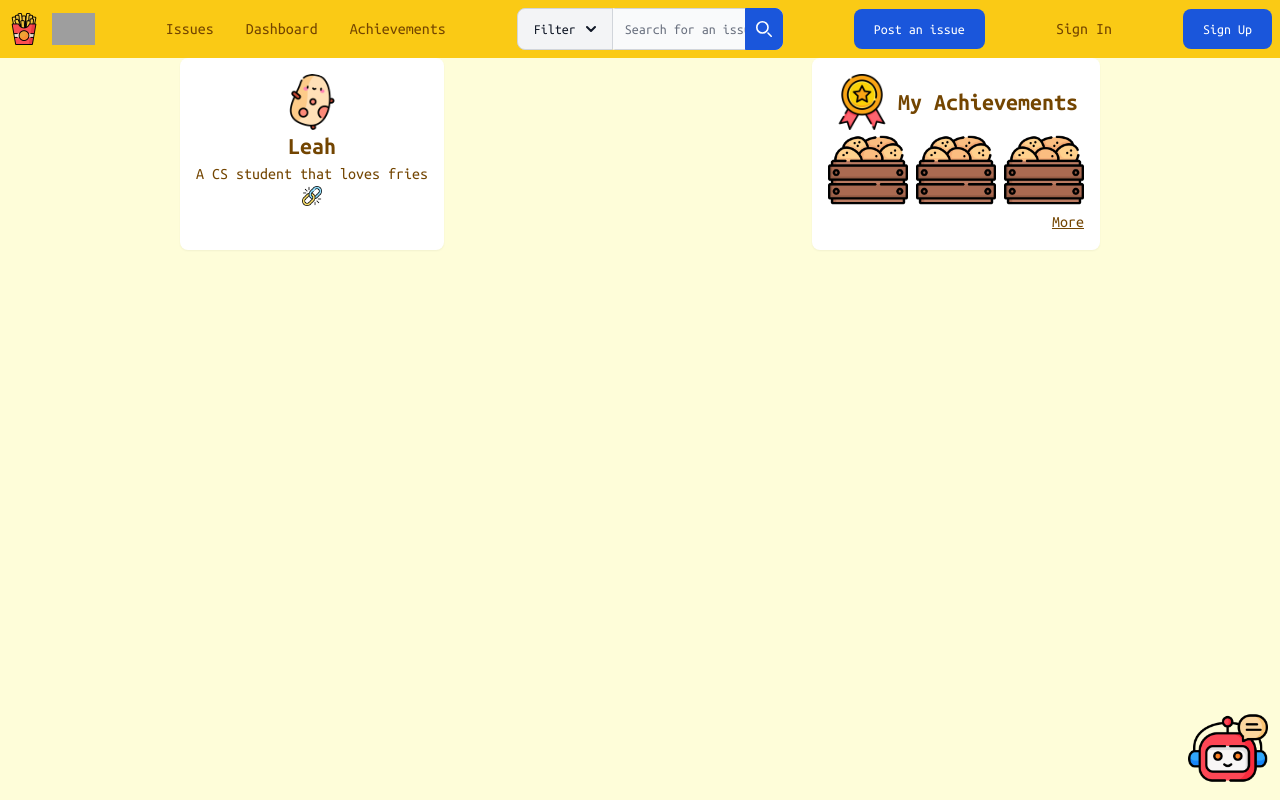
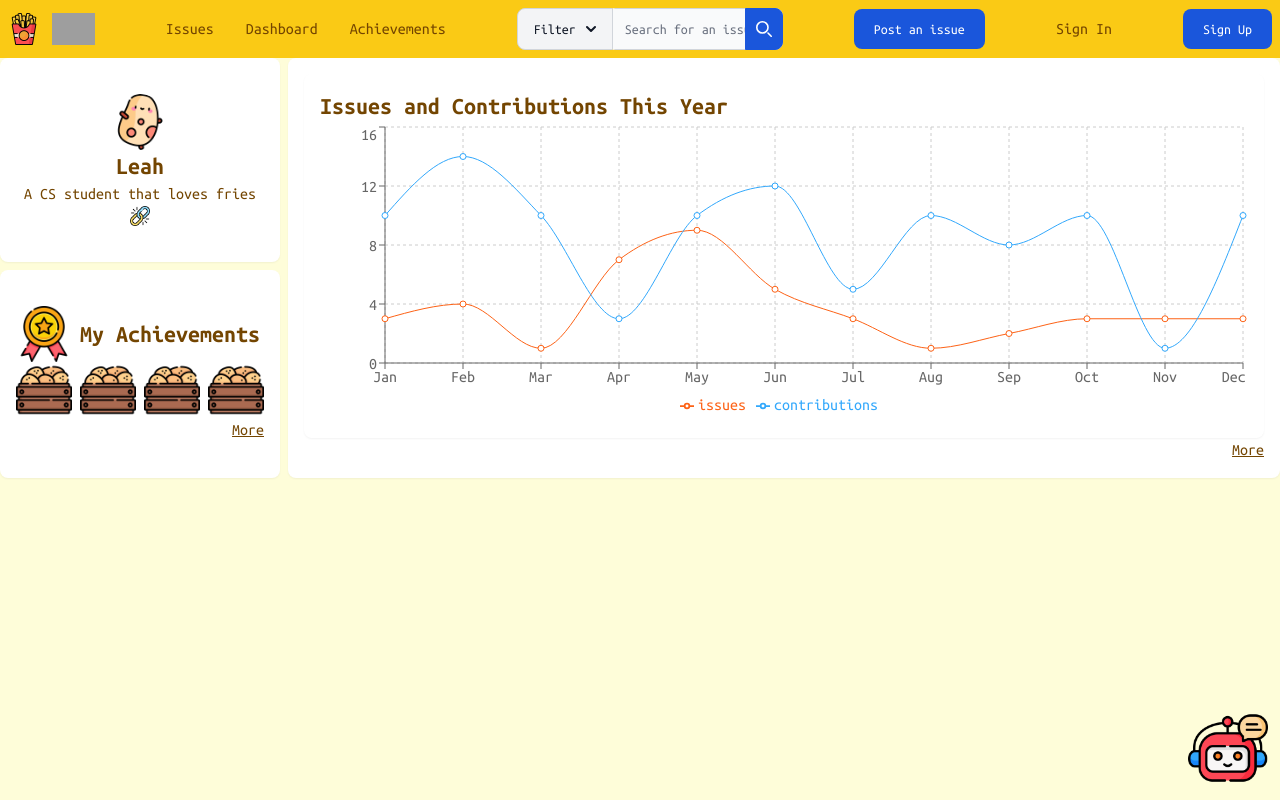
Before and after one commit to XinyuZ0416/GitFries-v2, a Next.js app: page /profile in a window 1280 px wide. Shown: the top 800 px of the page. Built offline with nearby package versions, Linux system fonts and the light colour scheme; grey boxes are pictures that could not be loaded.

Commit message:
added profile pic/ achievements/chart cards on profile page

```diff
--- a/src/app/dashboard/page.tsx
+++ b/src/app/dashboard/page.tsx
@@ -8,7 +8,7 @@ import RequireSignInSignUp from '@/components/require-signin-signup'
 export default function DashboardPage() {
   return (
     <>
-    <GitFriesLineChart />
+    <GitFriesLineChart title='All Issues and Contributions This Year' />
     <div className='flex w-full justify-around'>
       <GitFriesBarChart title="All Issues This Week" color="#FD6216" />
       <GitFriesPieChart title="All Issues by Language" />
--- a/src/app/profile/page.tsx
+++ b/src/app/profile/page.tsx
@@ -1,13 +1,19 @@
-import ProfileBadgeCard from '@/components/profile-badge-card'
+import ProfileAchievementsCard from '@/components/profile-achievements-card'
+import ProfileDashboardCard from '@/components/profile-dashboard-card'
 import ProfilePicCard from '@/components/profile-pic-card'
 import React from 'react'
 
 export default function ProfilePage() {
   return (
     <>
-    <div className='flex flex-row gap-2 justify-around'>
-      <ProfilePicCard />
-      <ProfileBadgeCard />
+    <div className='flex flex-col'>
+      <div className='flex flex-row gap-2 w-full'>
+        <div className='flex flex-col gap-2 min-w-fit justify-between'>
+          <ProfilePicCard />
+          <ProfileAchievementsCard />
+        </div>
+        <ProfileDashboardCard />
+      </div>
     </div>
     </>
   )
--- a/src/components/line-chart.tsx
+++ b/src/components/line-chart.tsx
@@ -2,28 +2,32 @@
 import React from 'react'
 import { LineChart, Line, XAxis, YAxis, CartesianGrid, Tooltip, Legend, ResponsiveContainer } from 'recharts'
 
-export default function GitFriesLineChart() {
-  type LineChartData = {
-    month: string,
-    issues: number,
-    contributions: number
-  }
+interface GitFriesLineChartProps {
+  title: string,
+}
 
+type LineChartData = {
+  month: string,
+  issues: number,
+  contributions: number
+}
+
+export default function GitFriesLineChart({title}: GitFriesLineChartProps) {
   const data: LineChartData[] = [
     {
-      month: "January",
+      month: "Jan",
       issues: 3,
       contributions: 10
     },{
-      month: "February",
+      month: "Feb",
       issues: 4,
       contributions: 14
     },{
-      month: "March",
+      month: "Mar",
       issues: 1,
       contributions: 10
     },{
-      month: "April",
+      month: "Apr",
       issues: 7,
       contributions: 3
     },{
@@ -31,31 +35,31 @@ export default function GitFriesLineChart() {
       issues: 9,
       contributions: 10
     },{
-      month: "June",
+      month: "Jun",
       issues: 5,
       contributions: 12
     },{
-      month: "July",
+      month: "Jul",
       issues: 3,
       contributions: 5
     },{
-      month: "August",
+      month: "Aug",
       issues: 1,
       contributions: 10
     },{
-      month: "September",
+      month: "Sep",
       issues: 2,
       contributions: 8
     },{
-      month: "October",
+      month: "Oct",
       issues: 3,
       contributions: 10
     },{
-      month: "November",
+      month: "Nov",
       issues: 3,
       contributions: 1
     },{
-      month: "December",
+      month: "Dec",
       issues: 3,
       contributions: 10
     },
@@ -63,8 +67,8 @@ export default function GitFriesLineChart() {
 
   return (
     <>
-    <div className='rounded-lg shadow-sm p-4'>
-      <h2 className="text-2xl font-bold">All Issues and Contributions This Year</h2>
+    <div className='rounded-lg shadow-sm p-4 w-full'>
+      <h2 className="text-2xl font-bold">{title}</h2>
       <ResponsiveContainer width="100%" height={300}>
         <LineChart data={data}>
           <CartesianGrid strokeDasharray="3 3" />
--- /dev/null
+++ b/src/components/profile-achievements-card.tsx
@@ -0,0 +1,22 @@
+import React from 'react'
+
+export default function ProfileAchievementsCard() {
+  return (
+    <>
+    <div className='flex flex-col flex-grow justify-center items-center rounded-lg shadow-sm p-4 bg-white'>
+      <div className='flex flex-row gap-2 items-center mr-auto'>
+        <img className='size-14' src='/badge.png' alt='user profile picture' />
+        <h2 className='text-2xl font-bold'>My Achievements</h2>
+      </div>
+
+      <div className='flex flex-row gap-2'>
+        <img className='size-14' src='/issue-hoarder.png' alt='issue hoarder' />
+        <img className='size-14' src='/issue-hoarder.png' alt='issue hoarder' />
+        <img className='size-14' src='/issue-hoarder.png' alt='issue hoarder' />
+        <img className='size-14' src='/issue-hoarder.png' alt='issue hoarder' />
+      </div>
+      <p className='font-normal underline ml-auto'>More</p>
+    </div>
+    </>
+  )
+}
--- a/src/components/profile-badge-card.tsx
+++ /dev/null
@@ -1,21 +0,0 @@
-import React from 'react'
-
-export default function ProfileBadgeCard() {
-  return (
-    <>
-    <div className='flex flex-col items-center rounded-lg shadow-sm p-4 bg-white'>
-      <div className='flex flex-row gap-2 items-center'>
-        <img className='size-14' src='/badge.png' alt='user profile picture' />
-        <h2 className='text-2xl font-bold'>My Achievements</h2>
-      </div>
-
-      <div className='flex flex-row gap-2'>
-        <img className='size-20' src='/issue-hoarder.png' alt='issue hoarder' />
-        <img className='size-20' src='/issue-hoarder.png' alt='issue hoarder' />
-        <img className='size-20' src='/issue-hoarder.png' alt='issue hoarder' />
-      </div>
-      <p className='font-normal underline ml-auto'>More</p>
-    </div>
-    </>
-  )
-}
--- /dev/null
+++ b/src/components/profile-dashboard-card.tsx
@@ -0,0 +1,13 @@
+import React from 'react'
+import GitFriesLineChart from './line-chart'
+
+export default function ProfileDashboardCard() {
+  return (
+    <>
+    <div className='flex flex-col w-full justify-center items-center rounded-lg shadow-sm p-4 bg-white'>
+      <GitFriesLineChart title='Issues and Contributions This Year' />
+      <p className='font-normal underline ml-auto'>More</p>
+    </div>
+    </>
+  )
+}
--- a/src/components/profile-pic-card.tsx
+++ b/src/components/profile-pic-card.tsx
@@ -3,7 +3,7 @@ import React from 'react'
 export default function ProfilePicCard() {
   return (
     <>
-    <div className='flex flex-col items-center rounded-lg shadow-sm p-4 bg-white'>
+    <div className='flex flex-col flex-grow w-full max-w-md justify-center items-center rounded-lg shadow-sm p-4 bg-white'>
       <img className='rounded-full size-14' src='/potato.png' alt='user profile picture' />
       <h2 className='text-2xl font-bold'>Leah</h2>
       <p className='font-normal'>A CS student that loves fries</p>
```
